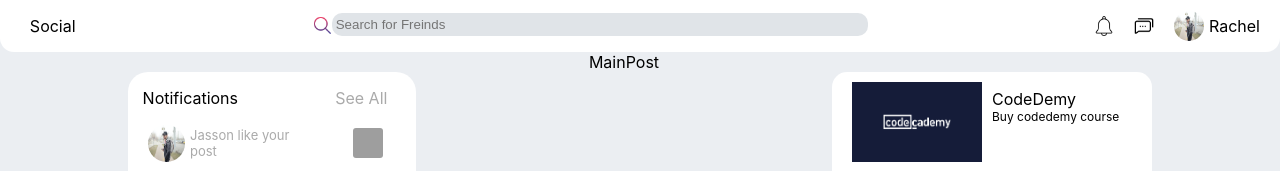
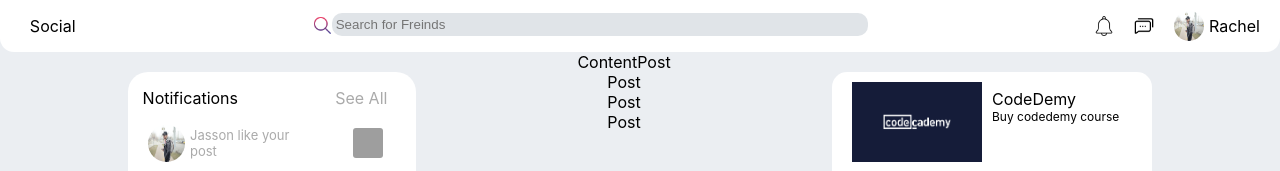
Before and after one commit to Justina177/social-application, a React (Create React App) app: page / in a window 1280 px wide. Shown: the top 171 px of the page. Built offline with nearby package versions, Linux system fonts and the light colour scheme; grey boxes are pictures that could not be loaded.

Commit message:
Working on the MainPost Container

```diff
--- a/src/Components/MainPostContainer/MainPost.js
+++ b/src/Components/MainPostContainer/MainPost.js
@@ -1,8 +1,15 @@
 import React from 'react';
+import Post from '../PostContainer/Post';
+import ContentPost from '../ContentPostContainer/ContentPost';
 import './mainPost.css';
 
 export default function MainPost() {
   return (
-    <div className="mainPostContainer">MainPost</div>
+    <div className="mainPostContainer">
+      <ContentPost />
+      <Post />
+      <Post />
+      <Post />
+    </div>
   )
 }
--- /dev/null
+++ b/src/Components/PostContainer/Post.js
@@ -0,0 +1,8 @@
+import React from 'react';
+import './Post.css'
+
+export default function Post() {
+  return (
+    <div>Post</div>
+  )
+}
```
Also changed, not shown: src/Components/ProfileLeftSide/ProfileLeftBar.js (added, +8 -0 lines), src/Components/ProfileRightSide/ProfileRightBar.js (added, +8 -0 lines), src/Components/PostContainer/Post.css (added), src/Components/ProfileLeftSide/ProfileLeftBar.css (added), src/Components/ProfileRightSide/ProfileRightBar.css (added).
